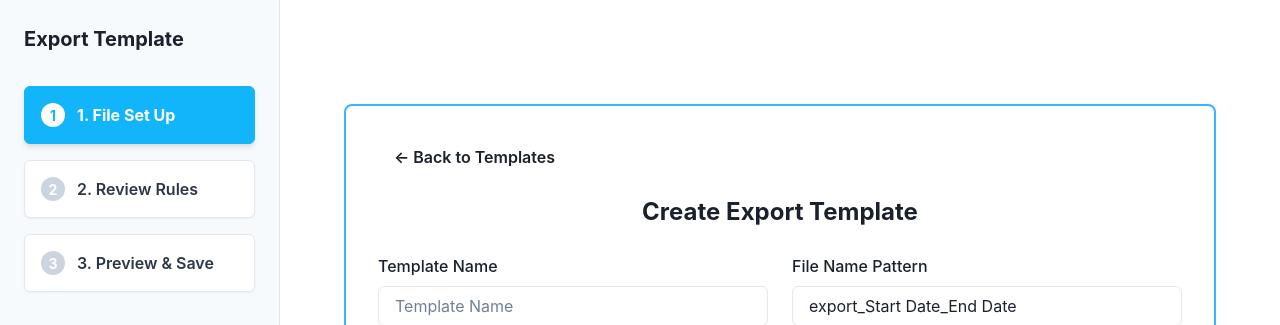
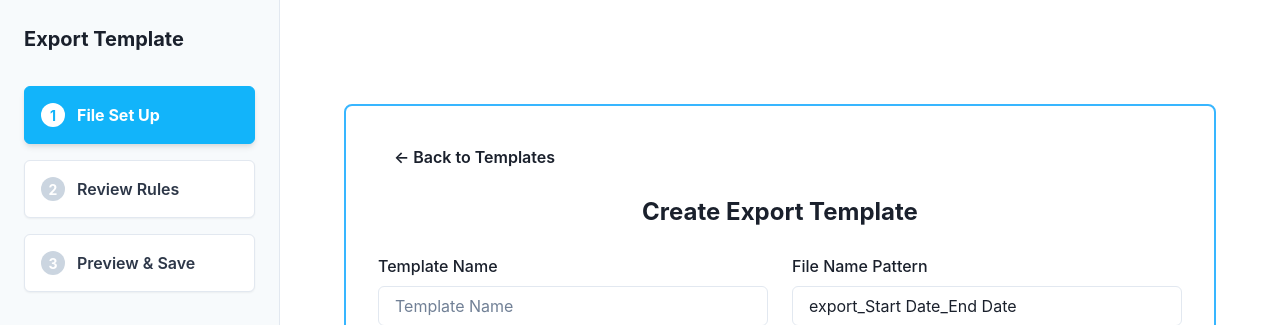
Before and after one commit to juliarosenson/llmfao, a React (Create React App) app in the folder frontend/: page / in a window 1280 px wide. Shown: the top 325 px of the page. Built offline with nearby package versions, Linux system fonts and the light colour scheme.

Commit message:
make previews scrollable

```diff
--- a/frontend/src/components/Steps/PreviewSave.tsx
+++ b/frontend/src/components/Steps/PreviewSave.tsx
@@ -79,10 +79,12 @@ const PreviewAndSave: React.FC<PreviewAndSaveProps> = ({ rules, onBack, onSave,
             borderRadius="md"
             bg="white"
             overflowX="auto"
+            overflowY="auto"
             maxW="100%"
+            maxH="300px"
           >
             <Table size="sm" minW="600px">
-              <Thead bg="gray.50">
+              <Thead bg="gray.50" position="sticky" top={0} zIndex={1}>
                 <Tr>
                   {Object.keys(originalData[0] || {}).map((key) => (
                     <Th key={key} fontSize="xs" color="gray.600" whiteSpace="nowrap">
@@ -122,10 +124,12 @@ const PreviewAndSave: React.FC<PreviewAndSaveProps> = ({ rules, onBack, onSave,
             borderRadius="md"
             bg="white"
             overflowX="auto"
+            overflowY="auto"
             maxW="100%"
+            maxH="300px"
           >
             <Table size="sm" minW="600px">
-              <Thead bg="gray.50">
+              <Thead bg="gray.50" position="sticky" top={0} zIndex={1}>
                 <Tr>
                 {Object.keys(previewData[0] || {}).map((key) => (
                     <Th key={key} fontSize="xs" color="gray.600" whiteSpace="nowrap">
--- a/frontend/src/components/TopBar.tsx
+++ b/frontend/src/components/TopBar.tsx
@@ -3,9 +3,9 @@ import { CheckIcon } from '@chakra-ui/icons';
 import React from 'react';
 
 const steps = [
-  "1. File Set Up",
-  "2. Review Rules",
-  "3. Preview & Save"
+  "File Set Up",
+  "Review Rules",
+  "Preview & Save"
 ];
 
 interface TopBarProps {
```
